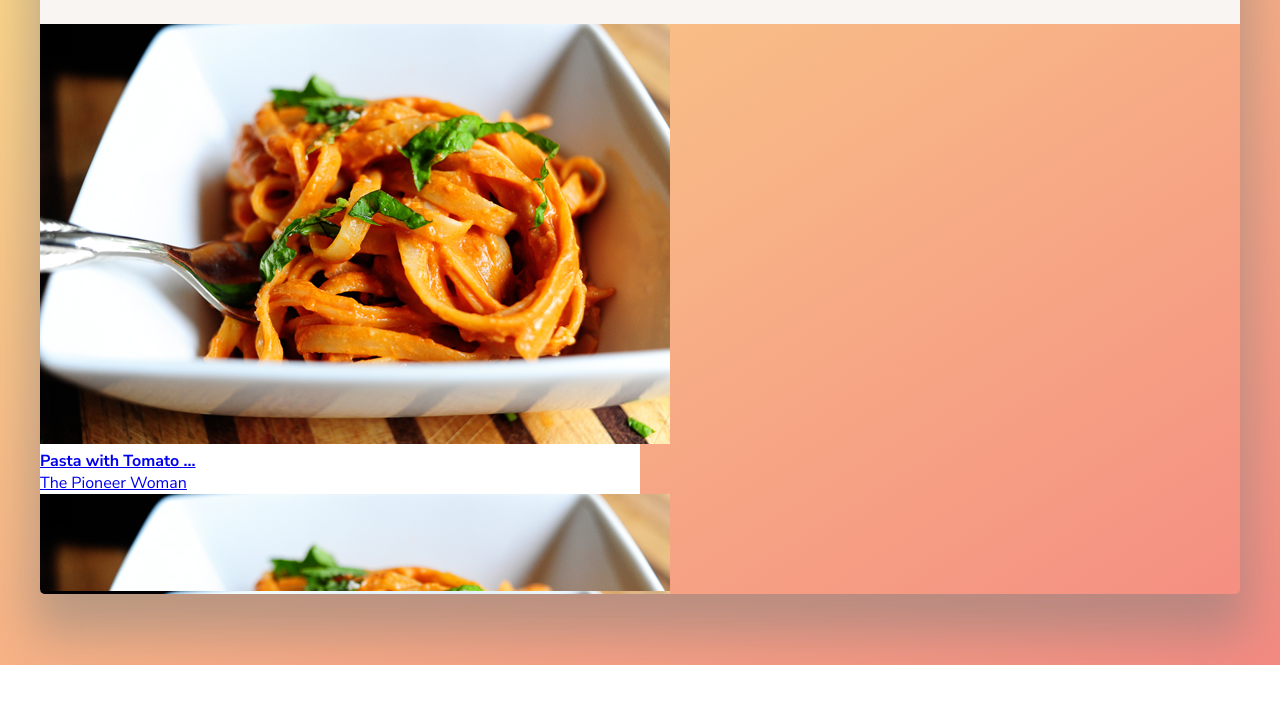
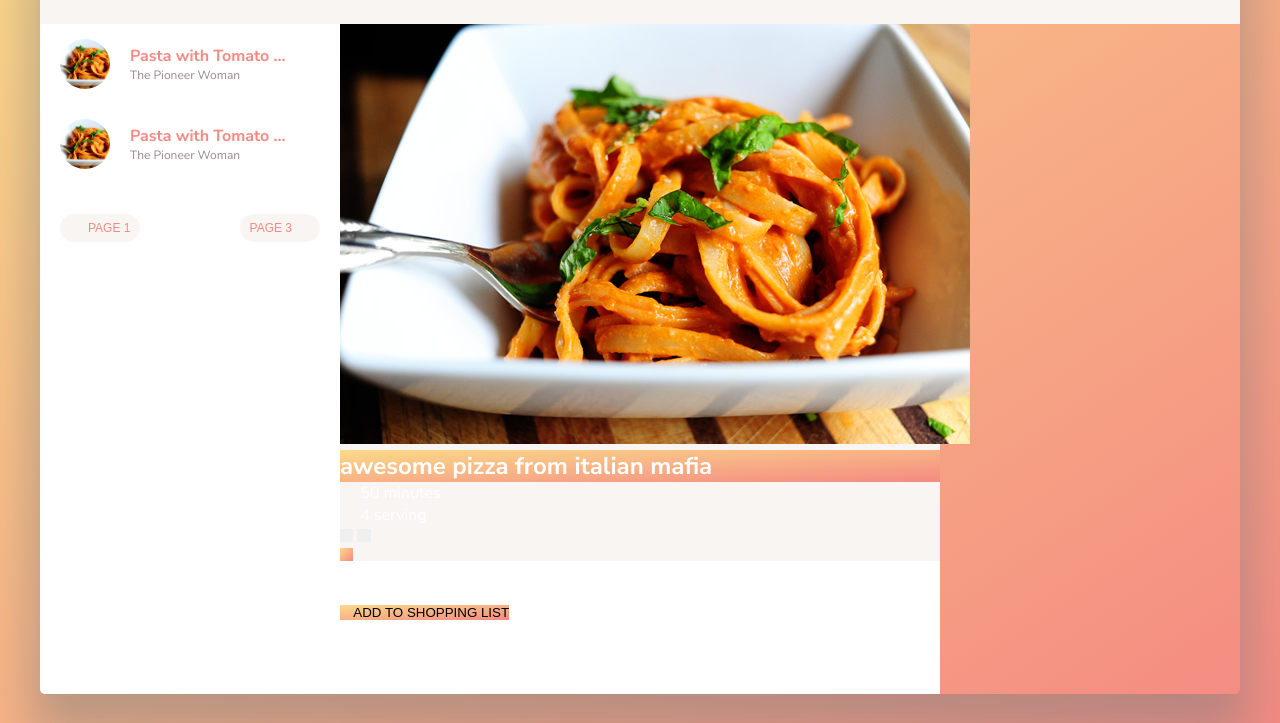
Before and after one commit to DmitriyKylik/forkify, a website: page src/index.html in a window 1280 px wide. Shown: the part 135-858 px from the top of the page. Before the commit the page ends 800 px from the top, so only its background shows below. Drawn offline with nearby package versions, Linux system fonts and the light colour scheme; files that its build step writes are made by us from their sources; files whose address does not match are found by name.

Commit message:
Added styles for results block.

```diff
--- a/src/sass/_main.scss
+++ b/src/sass/_main.scss
@@ -8,8 +8,9 @@
 .forkify {
     display: flex;
     flex-flow: wrap;
-    width: 1200px;
+    max-width: 1200px;
     height: calc(100vh - 100px);
+    min-height: 800px;
     margin: 28px auto;
     overflow: hidden;
     border-radius: 5px;
@@ -36,7 +37,20 @@
             }
         }
     }
-    &_search {
+    &_main {
+        display: flex;
+        flex-basis: 100%;
+        height: 100%;
+        max-height: 100%;
+    }
+    &_aside {
+        flex-basis: 25%;
+        background: #fff;
+        height: 100%;
+    }
+}
+
+.search {
     display: flex;
     justify-content: space-between;
     align-items: center;
@@ -45,13 +59,12 @@
     border-radius: 30px;
     background: #fff;
     &_input_wrap {
-            flex-basis: 80%;
+        flex-basis: 70%;
     }
     &_input {
         width: 100%;
         font-size: 16px;
         font-family: inherit;
-
         &::placeholder {
             opacity: 0.3;
             font-weight: 700;
@@ -59,15 +72,71 @@
         }
     }
 }
-    &_aside {
-        flex-basis: 25%;
-        height: 90%;
-        max-height: 90%;
-        background: #fff;
+
+.results {
+    &_link {
+        display: flex;
+        align-items: center;
+        padding: 15px 20px;
+        transition: all 0.3s ease;
+        &:hover {
+            background: $gray;
+            transform: translateY(-2px);
         }
-    &_main {
-        height: 90%;
-        max-height: 90%;
+    }
+    &_fig {
+        width: 50px;
+        height: 50px;
+        margin-right: 20px;
+        border-radius: 50%;
+        overflow: hidden;
+        & img {
+            display: block;
+            width: 100%;
+            height: 100%;
+            object-fit: cover;
+        }
+    }
+    &_data {
+        overflow: hidden;
+        white-space: nowrap;
+        text-overflow: ellipsis;
+    }
+    &_name {
+        color: $dorange;
+    }
+    &_author {
+        color: $lbrown;
+        font-size: 12px;
+    }
+    &_pages {
+        margin-top: 30px;
+        padding: 0 20px;
+        &:after {
+            @include clr;
+        }
+    }
+    &_btn-prev {
+        float: left;
+    }
+    &_btn-next {
+        float: right;
+    }
+}
+
+.recipe {
     flex-basis: 50%;
 }
-}
+
+// .recipe_ingredients {
+
+//     &_title {
+//         font-size: 1.8rem;
+//         font-weight: 600;
+//         color: #F59A83;
+//         text-transform: uppercase;
+//         margin-bottom: 2.5rem;
+//         text-align: center;
+//         transform: skewY(-3deg);
+//     }
+// }
--- a/src/sass/generated/_sprite-svg.scss
+++ b/src/sass/generated/_sprite-svg.scss
@@ -1,3 +1,28 @@
+.icon-check {
+  width: 1em;
+  height: 1em;
+  fill: initial;
+}
+.icon-circle-minus {
+  width: 1em;
+  height: 1em;
+  fill: initial;
+}
+.icon-circle-plus {
+  width: 1em;
+  height: 1em;
+  fill: initial;
+}
+.icon-cw {
+  width: 1em;
+  height: 1em;
+  fill: initial;
+}
+.icon-heart-outlined {
+  width: 1em;
+  height: 1em;
+  fill: initial;
+}
 .icon-heart {
   width: 1em;
   height: 1em;
@@ -8,7 +33,22 @@
   height: 1em;
   fill: initial;
 }
+.icon-man {
+  width: 1em;
+  height: 1em;
+  fill: initial;
+}
 .icon-search {
+  width: 1em;
+  height: 1em;
+  fill: initial;
+}
+.icon-shopping-cart {
+  width: 1em;
+  height: 1em;
+  fill: initial;
+}
+.icon-squared-cross {
   width: 1em;
   height: 1em;
   fill: initial;
@@ -17,6 +57,21 @@
   width: 1em;
   height: 1em;
   fill: #787878;
+}
+.icon-stopwatch {
+  width: 1em;
+  height: 1em;
+  fill: initial;
+}
+.icon-triangle-left {
+  width: 1em;
+  height: 1em;
+  fill: initial;
+}
+.icon-triangle-right {
+  width: 1em;
+  height: 1em;
+  fill: initial;
 }
 .icon-waves-yellow {
   width: 1em;
--- a/src/sass/helpers/_mixins.scss
+++ b/src/sass/helpers/_mixins.scss
@@ -177,11 +177,9 @@
     }
 }
 @mixin clr {
-    &:after {
-        content: " ";
-        display: block;
-        clear: both;
-    }
+    content: " ";
+    display: block;
+    clear: both;
 }
 @mixin placeholder-color($color) {
     &::placeholder {
--- a/src/sass/helpers/_reset.scss
+++ b/src/sass/helpers/_reset.scss
@@ -23,8 +23,9 @@ html {
   box-sizing: border-box;
 }
 
-img, fieldset, a img {
+img, fieldset, a, img {
   border: none;
+  text-decoration: none;
 }
 
 input[type="text"],
```
Lines whose indentation alone changed are shown as unchanged.
